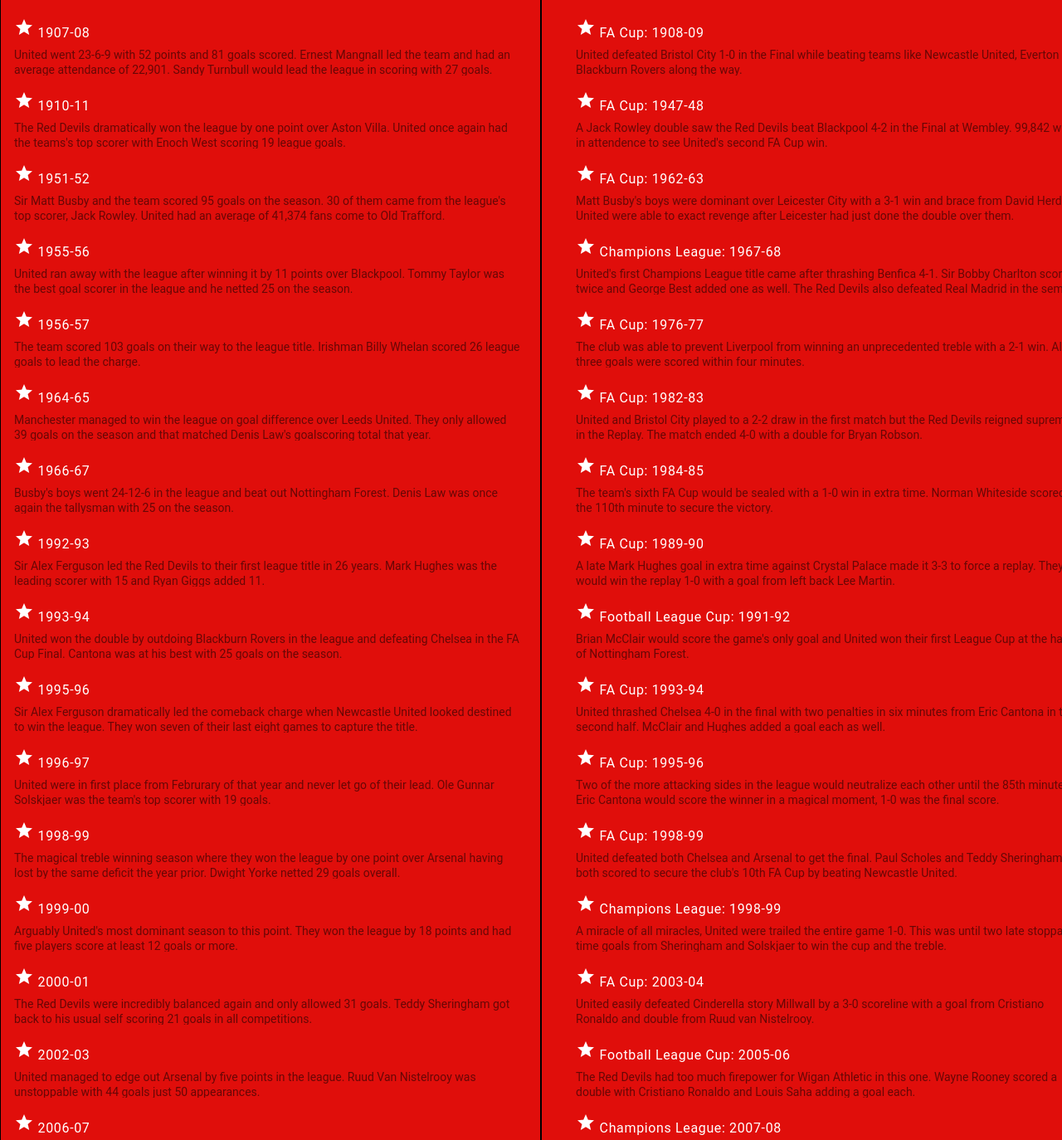
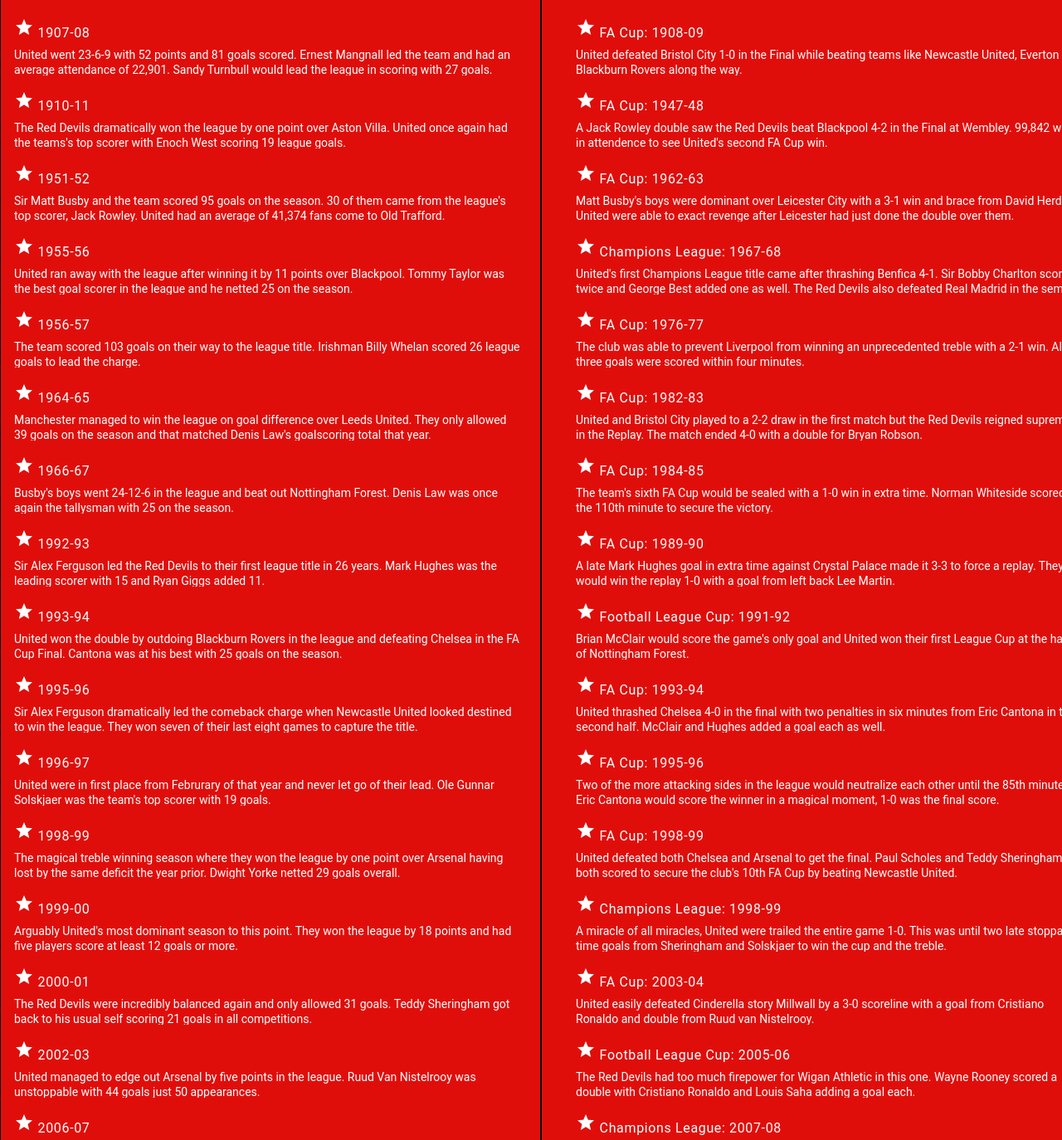
Before and after one commit to rowindatas25/Manchester, a website: page index.html in a window 1280 px wide. Shown: the part 647-2021 px from the top of the page at 83% size. Drawn offline with nearby package versions, Linux system fonts and the light colour scheme.

Commit message:
page cleaned up a bit

```diff
--- a/index.html
+++ b/index.html
@@ -64,7 +64,7 @@
     <span class="mdl-list__item-primary-content">
       <a class="mdl-list__item-secondary-action" href="#"><i class="material-icons">star</i></a>
       <span>1907-08</span>
-      <span class="mdl-list__item-text-body">
+      <span class="mdl-list__item-text-body" id="description">
        United went 23-6-9 with 52 points and 81 goals scored. Ernest Mangnall led the team and had an average attendance of 22,901. Sandy Turnbull would lead the league in scoring with 27 goals.
       </span>
     </span>
@@ -73,7 +73,7 @@
     <span class="mdl-list__item-primary-content">
       <a class="mdl-list__item-secondary-action" href="#"><i class="material-icons">star</i></a>
       <span>1910-11</span>
-      <span class="mdl-list__item-text-body">
+      <span class="mdl-list__item-text-body" id="description">
         The Red Devils dramatically won the league by one point over Aston Villa. United once again had the teams's top scorer with Enoch West scoring 19 league goals.
       </span>
     </span>
@@ -82,7 +82,7 @@
   	 <span class="mdl-list__item-primary-content">
        <a class="mdl-list__item-secondary-action" href="#"><i class="material-icons">star</i></a>
       <span>1951-52</span>
-      <span class="mdl-list__item-text-body">
+      <span class="mdl-list__item-text-body" id="description">
 			Sir Matt Busby and the team scored 95 goals on the season. 30 of them came from the league's top scorer, Jack Rowley. United had an average of 41,374 fans come to Old Trafford.
       </span>
     </span>
@@ -91,7 +91,7 @@
   	 <span class="mdl-list__item-primary-content">
        <a class="mdl-list__item-secondary-action" href="#"><i class="material-icons">star</i></a>
       <span>1955-56</span>
-      <span class="mdl-list__item-text-body">
+      <span class="mdl-list__item-text-body" id="description">
       	United ran away with the league after winning it by 11 points over Blackpool. Tommy Taylor was the best goal scorer in the league and he netted 25 on the season.
       </span>
     </span>
@@ -100,7 +100,7 @@
   	 <span class="mdl-list__item-primary-content">
        <a class="mdl-list__item-secondary-action" href="#"><i class="material-icons">star</i></a>
       <span>1956-57</span>
-      <span class="mdl-list__item-text-body">
+      <span class="mdl-list__item-text-body" id="description">
       	The team scored 103 goals on their way to the league title. Irishman Billy Whelan scored 26 league goals to lead the charge.
       </span>
     </span>
@@ -109,7 +109,7 @@
   	 <span class="mdl-list__item-primary-content">
        <a class="mdl-list__item-secondary-action" href="#"><i class="material-icons">star</i></a>
       <span>1964-65</span>
-      <span class="mdl-list__item-text-body">
+      <span class="mdl-list__item-text-body" id="description">
       	Manchester managed to win the league on goal difference over Leeds United. They only allowed 39 goals on the season and that matched Denis Law's goalscoring total that year.
       </span>
     </span>
@@ -118,7 +118,7 @@
   	 <span class="mdl-list__item-primary-content">
        <a class="mdl-list__item-secondary-action" href="#"><i class="material-icons">star</i></a>
       <span>1966-67</span>
-      <span class="mdl-list__item-text-body">
+      <span class="mdl-list__item-text-body" id="description">
       	Busby's boys went 24-12-6 in the league and beat out Nottingham Forest. Denis Law was once again the tallysman with 25 on the season.
       </span>
     </span>
@@ -127,7 +127,7 @@
   	 <span class="mdl-list__item-primary-content">
        <a class="mdl-list__item-secondary-action" href="#"><i class="material-icons">star</i></a>
       <span>1992-93</span>
-      <span class="mdl-list__item-text-body">
+      <span class="mdl-list__item-text-body" id="description">
       	Sir Alex Ferguson led the Red Devils to their first league title in 26 years. Mark Hughes was the leading scorer with 15 and Ryan Giggs added 11.
       </span>
     </span>
@@ -136,7 +136,7 @@
   	 <span class="mdl-list__item-primary-content">
        <a class="mdl-list__item-secondary-action" href="#"><i class="material-icons">star</i></a>
       <span>1993-94</span>
-      <span class="mdl-list__item-text-body">
+      <span class="mdl-list__item-text-body" id="description">
       United won the double by outdoing Blackburn Rovers in the league and defeating Chelsea in the FA Cup Final. Cantona was at his best with 25 goals on the season.
     </span>
     </span>
@@ -145,7 +145,7 @@
   	 <span class="mdl-list__item-primary-content">
        <a class="mdl-list__item-secondary-action" href="#"><i class="material-icons">star</i></a>
       <span>1995-96</span>
-      <span class="mdl-list__item-text-body">
+      <span class="mdl-list__item-text-body" id="description">
 			Sir Alex Ferguson dramatically led the comeback charge when Newcastle United looked destined to win the league. They won seven of their last eight games to capture the title.
       </span>
     </span>
@@ -154,7 +154,7 @@
   	 <span class="mdl-list__item-primary-content">
        <a class="mdl-list__item-secondary-action" href="#"><i class="material-icons">star</i></a>
       <span>1996-97</span>
-      <span class="mdl-list__item-text-body">
+      <span class="mdl-list__item-text-body" id="description">
       	United were in first place from Februrary of that year and never let go of their lead. Ole Gunnar Solskjaer was the team's top scorer with 19 goals.
       </span>
     </span>
@@ -163,7 +163,7 @@
   	 <span class="mdl-list__item-primary-content">
        <a class="mdl-list__item-secondary-action" href="#"><i class="material-icons">star</i></a>
       <span>1998-99</span>
-      <span class="mdl-list__item-text-body">
+      <span class="mdl-list__item-text-body" id="description">
       	The magical treble winning season where they won the league by one point over Arsenal having lost by the same deficit the year prior. Dwight Yorke netted 29 goals overall.
       </span>
     </span>
@@ -172,7 +172,7 @@
   	 <span class="mdl-list__item-primary-content">
        <a class="mdl-list__item-secondary-action" href="#"><i class="material-icons">star</i></a>
       <span>1999-00</span>
-      <span class="mdl-list__item-text-body">
+      <span class="mdl-list__item-text-body" id="description">
       	Arguably United's most dominant season to this point. They won the league by 18 points and had five players score at least 12 goals or more.
       </span>
     </span>
@@ -181,7 +181,7 @@
   	 <span class="mdl-list__item-primary-content">
        <a class="mdl-list__item-secondary-action" href="#"><i class="material-icons">star</i></a>
       <span>2000-01</span>
-      <span class="mdl-list__item-text-body">
+      <span class="mdl-list__item-text-body" id="description">
       	The Red Devils were incredibly balanced again and only allowed 31 goals. Teddy Sheringham got back to his usual self scoring 21 goals in all competitions.
       </span>
     </span>
@@ -190,7 +190,7 @@
   	 <span class="mdl-list__item-primary-content">
        <a class="mdl-list__item-secondary-action" href="#"><i class="material-icons">star</i></a>
       <span>2002-03</span>
-      <span class="mdl-list__item-text-body">
+      <span class="mdl-list__item-text-body" id="description">
       	United managed to edge out Arsenal by five points in the league. Ruud Van Nistelrooy was unstoppable with 44 goals just 50 appearances.
       </span>
     </span>
@@ -199,7 +199,7 @@
   	 <span class="mdl-list__item-primary-content">
        <a class="mdl-list__item-secondary-action" href="#"><i class="material-icons">star</i></a>
       <span>2006-07</span>
-      <span class="mdl-list__item-text-body">
+      <span class="mdl-list__item-text-body" id="description">
 			This was the year of Cristiano Ronaldo and Wayne Rooney. Both scored 23 goals in all competitions to lead the team to it's 16th English League Title.
       </span>
     </span>
@@ -208,7 +208,7 @@
   	 <span class="mdl-list__item-primary-content">
        <a class="mdl-list__item-secondary-action" href="#"><i class="material-icons">star</i></a>
       <span>2007-08</span>
-      <span class="mdl-list__item-text-body">
+      <span class="mdl-list__item-text-body" id="description">
       	United had an impeccable defensive record thanks to the likes of Edwin van der Sar and Rio Ferdinand. Just 22 goals were allowed and Cristiano Ronaldo also scored 42 goals overall.
       </span>
     </span>
@@ -217,7 +217,7 @@
   	 <span class="mdl-list__item-primary-content">
        <a class="mdl-list__item-secondary-action" href="#"><i class="material-icons">star</i></a>
       <span>2008-09</span>
-      <span class="mdl-list__item-text-body">
+      <span class="mdl-list__item-text-body" id="description">
       	The Red Devils edged out Liverpool to win the title. Cristiano Ronaldo, Wayne Rooney, Carlos Tevez and Dimitar Berbatov were too good.
       </span>
     </span>
@@ -226,7 +226,7 @@
   	 <span class="mdl-list__item-primary-content">
        <a class="mdl-list__item-secondary-action" href="#"><i class="material-icons">star</i></a>
       <span>2010-11</span>
-      <span class="mdl-list__item-text-body">
+      <span class="mdl-list__item-text-body" id="description">
       	Sir Alex Ferguson's men won the league by nine points over Chelsea and Manchester City. Dimitar Berbatov and Chicarito Hernandez did most of the scoring, combining for 40 league goals.
       </span>
     </span>
@@ -235,7 +235,7 @@
   	 <span class="mdl-list__item-primary-content">
        <a class="mdl-list__item-secondary-action" href="#"><i class="material-icons">star</i></a>
       <span>2012-13</span>
-      <span class="mdl-list__item-text-body">
+      <span class="mdl-list__item-text-body" id="description">
 			The year Sir Alex fleeced Arsene Wenger to purchase Robin van Persie from Arsenal. The Dutchman would score 30 goals in all competitions to seal the 20th Premier League title.
       </span>
     </span>
@@ -254,7 +254,7 @@
     <span class="mdl-list__item-primary-content">
       <a class="mdl-list__item-secondary-action" href="#"><i class="material-icons">star</i></a>
       <span>FA Cup: 1908-09</span>
-      <span class="mdl-list__item-text-body">
+      <span class="mdl-list__item-text-body" id="description">
        United defeated Bristol City 1-0 in the Final while beating teams like Newcastle United, Everton and Blackburn Rovers along the way.
       </span>
     </span>
@@ -263,7 +263,7 @@
     <span class="mdl-list__item-primary-content">
       <a class="mdl-list__item-secondary-action" href="#"><i class="material-icons">star</i></a>
       <span>FA Cup: 1947-48</span>
-      <span class="mdl-list__item-text-body">
+      <span class="mdl-list__item-text-body" id="description">
         A Jack Rowley double saw the Red Devils beat Blackpool 4-2 in the Final at Wembley. 99,842 were in attendence to see United's second FA Cup win.
       </span>
     </span>
@@ -272,7 +272,7 @@
   	 <span class="mdl-list__item-primary-content">
        <a class="mdl-list__item-secondary-action" href="#"><i class="material-icons">star</i></a>
       <span>FA Cup: 1962-63</span>
-      <span class="mdl-list__item-text-body">
+      <span class="mdl-list__item-text-body" id="description">
 			Matt Busby's boys were dominant over Leicester City with a 3-1 win and brace from David Herd. United were able to exact revenge after Leicester had just done the double over them.
       </span>
     </span>
@@ -281,7 +281,7 @@
   	 <span class="mdl-list__item-primary-content">
        <a class="mdl-list__item-secondary-action" href="#"><i class="material-icons">star</i></a>
       <span>Champions League: 1967-68</span>
-      <span class="mdl-list__item-text-body">
+      <span class="mdl-list__item-text-body" id="description">
       	United's first Champions League title came after thrashing Benfica 4-1. Sir Bobby Charlton scored twice and George Best added one as well. The Red Devils also defeated Real Madrid in the semis.
       </span>
     </span>
@@ -290,7 +290,7 @@
   	 <span class="mdl-list__item-primary-content">
        <a class="mdl-list__item-secondary-action" href="#"><i class="material-icons">star</i></a>
       <span>FA Cup: 1976-77</span>
-      <span class="mdl-list__item-text-body">
+      <span class="mdl-list__item-text-body" id="description">
       	The club was able to prevent Liverpool from winning an unprecedented treble with a 2-1 win. All three goals were scored within four minutes.
       </span>
     </span>
@@ -299,7 +299,7 @@
   	 <span class="mdl-list__item-primary-content">
        <a class="mdl-list__item-secondary-action" href="#"><i class="material-icons">star</i></a>
       <span>FA Cup: 1982-83</span>
-      <span class="mdl-list__item-text-body">
+      <span class="mdl-list__item-text-body" id="description">
       United and Bristol City played to a 2-2 draw in the first match but the Red Devils reigned supreme in the Replay. The match ended 4-0 with a double for Bryan Robson.
       </span>
     </span>
@@ -308,7 +308,7 @@
   	 <span class="mdl-list__item-primary-content">
        <a class="mdl-list__item-secondary-action" href="#"><i class="material-icons">star</i></a>
       <span>FA Cup: 1984-85</span>
-      <span class="mdl-list__item-text-body">
+      <span class="mdl-list__item-text-body" id="description">
       	The team's sixth FA Cup would be sealed with a 1-0 win in extra time. Norman Whiteside scored in the 110th minute to secure the victory.
       </span>
     </span>
@@ -317,7 +317,7 @@
   	 <span class="mdl-list__item-primary-content">
        <a class="mdl-list__item-secondary-action" href="#"><i class="material-icons">star</i></a>
       <span>FA Cup: 1989-90</span>
-      <span class="mdl-list__item-text-body">
+      <span class="mdl-list__item-text-body" id="description">
       	A late Mark Hughes goal in extra time against Crystal Palace made it 3-3 to force a replay. They would win the replay 1-0 with a goal from left back Lee Martin.
       </span>
     </span>
@@ -326,7 +326,7 @@
   	 <span class="mdl-list__item-primary-content">
        <a class="mdl-list__item-secondary-action" href="#"><i class="material-icons">star</i></a>
       <span>Football League Cup: 1991-92</span>
-      <span class="mdl-list__item-text-body">
+      <span class="mdl-list__item-text-body" id="description">
      Brian McClair would score the game's only goal and United won their first League Cup at the hands of Nottingham Forest.
     </span>
     </span>
@@ -335,7 +335,7 @@
   	 <span class="mdl-list__item-primary-content">
        <a class="mdl-list__item-secondary-action" href="#"><i class="material-icons">star</i></a>
       <span>FA Cup: 1993-94</span>
-      <span class="mdl-list__item-text-body">
+      <span class="mdl-list__item-text-body" id="description">
 			United thrashed Chelsea 4-0 in the final with two penalties in six minutes from Eric Cantona in the second half. McClair and Hughes added a goal each as well.
       </span>
     </span>
@@ -344,7 +344,7 @@
   	 <span class="mdl-list__item-primary-content">
        <a class="mdl-list__item-secondary-action" href="#"><i class="material-icons">star</i></a>
       <span>FA Cup: 1995-96</span>
-      <span class="mdl-list__item-text-body">
+      <span class="mdl-list__item-text-body" id="description">
       Two of the more attacking sides in the league would neutralize each other until the 85th minute. Eric Cantona would score the winner in a magical moment, 1-0 was the final score.
       </span>
     </span>
@@ -353,7 +353,7 @@
   	 <span class="mdl-list__item-primary-content">
        <a class="mdl-list__item-secondary-action" href="#"><i class="material-icons">star</i></a>
       <span>FA Cup: 1998-99</span>
-      <span class="mdl-list__item-text-body">
+      <span class="mdl-list__item-text-body" id="description">
       	United defeated both Chelsea and Arsenal to get the final. Paul Scholes and Teddy Sheringham both scored to secure the club's 10th FA Cup by beating Newcastle United.
       </span>
     </span>
@@ -362,7 +362,7 @@
   	 <span class="mdl-list__item-primary-content">
        <a class="mdl-list__item-secondary-action" href="#"><i class="material-icons">star</i></a>
       <span>Champions League: 1998-99</span>
-      <span class="mdl-list__item-text-body">
+      <span class="mdl-list__item-text-body" id="description">
       	A miracle of all miracles, United were trailed the entire game 1-0. This was until two late stoppage time goals from Sheringham and Solskjaer to win the cup and the treble.
       </span>
     </span>
@@ -371,7 +371,7 @@
   	 <span class="mdl-list__item-primary-content">
        <a class="mdl-list__item-secondary-action" href="#"><i class="material-icons">star</i></a>
       <span>FA Cup: 2003-04</span>
-      <span class="mdl-list__item-text-body">
+      <span class="mdl-list__item-text-body" id="description">
       	United easily defeated Cinderella story Millwall by a 3-0 scoreline with a goal from Cristiano Ronaldo and double from Ruud van Nistelrooy.
       </span>
     </span>
@@ -380,7 +380,7 @@
   	 <span class="mdl-list__item-primary-content">
        <a class="mdl-list__item-secondary-action" href="#"><i class="material-icons">star</i></a>
       <span>Football League Cup: 2005-06</span>
-      <span class="mdl-list__item-text-body">
+      <span class="mdl-list__item-text-body" id="description">
       	The Red Devils had too much firepower for Wigan Athletic in this one. Wayne Rooney scored a double with Cristiano Ronaldo and Louis Saha adding a goal each.
       </span>
     </span>
@@ -389,7 +389,7 @@
   	 <span class="mdl-list__item-primary-content">
        <a class="mdl-list__item-secondary-action" href="#"><i class="material-icons">star</i></a>
       <span>Champions League: 2007-08</span>
-      <span class="mdl-list__item-text-body">
+      <span class="mdl-list__item-text-body" id="description">
 			This was a dramatic match between United and Chelsea that saw both sides fight to penalties. John Terry slipped and his shot hit the post to win the game. Edwin van der Sar was brilliant.
       </span>
     </span>
@@ -398,7 +398,7 @@
   	 <span class="mdl-list__item-primary-content">
        <a class="mdl-list__item-secondary-action" href="#"><i class="material-icons">star</i></a>
       <span>Football League Cup: 2008-09</span>
-      <span class="mdl-list__item-text-body">
+      <span class="mdl-list__item-text-body" id="description">
       	A 0-0 match then went to penalties but wasn't even close in the end. The Red Devils would win the shootout and cup, 4-1 over Tottenham Hotspur.
       </span>
     </span>
@@ -407,7 +407,7 @@
   	 <span class="mdl-list__item-primary-content">
        <a class="mdl-list__item-secondary-action" href="#"><i class="material-icons">star</i></a>
       <span>Football League Cup: 2009-10</span>
-      <span class="mdl-list__item-text-body">
+      <span class="mdl-list__item-text-body" id="description">
       	After Aston Villa took an early lead, it would be Michael Owen and Wayne Rooney who saved the day for Manchester United. Final score was 2-1.
       </span>
     </span>
@@ -416,7 +416,7 @@
   	 <span class="mdl-list__item-primary-content">
        <a class="mdl-list__item-secondary-action" href="#"><i class="material-icons">star</i></a>
       <span>FA Cup: 2015-16</span>
-      <span class="mdl-list__item-text-body">
+      <span class="mdl-list__item-text-body" id="description">
       	Alan Pardew's dancing celebration caught everyone's eye after Crystal Palace scored to take the lead. Yet it was Jesse Lingard's strike that stole the show and won it for United in extra time.
       </span>
     </span>
@@ -425,7 +425,7 @@
   	 <span class="mdl-list__item-primary-content">
        <a class="mdl-list__item-secondary-action" href="#"><i class="material-icons">star</i></a>
       <span>Football League Cup: 2016-17</span>
-      <span class="mdl-list__item-text-body">
+      <span class="mdl-list__item-text-body" id="description">
 			Zlatan won the cup for United thanks to a double. After giving up a two goal lead, Zlatan bailed out the Red Devils with an 87th minute goal.
       </span>
     </span>
@@ -435,7 +435,9 @@
 			</section>
 			</div>
 		</div>
-	<div id="record"><h2>Records</h2>
+		<div class="container2">
+	<div class="records" id="record">
+		<div id="goal"><h2>Records</h2></div>
 	<a name="Records"></a>
 		<table class="mdl-data-table mdl-js-data-table">
   <thead>
@@ -510,6 +512,8 @@
   </tbody>
 </table>
 </div>
+
+
 <div class="goals">
 	<div id="goal"><h2>Most Goals Scored</h2></div>
 		<table class="mdl-data-table mdl-js-data-table">
@@ -585,7 +589,7 @@
   </tbody>
 </table>
 </div>
-			</div>
+
 
 			<div class="best">
 				<div id="big"><h2>Biggest Wins</h2></div>
@@ -628,6 +632,7 @@
 </table>
 
 			</div>
+			</div>
 
 			<div class="moments">
 				<a name="Moments"></a>
--- a/style.css
+++ b/style.css
@@ -85,7 +85,13 @@
     text-align: center;
 }*/
 
-div.goals, div.best, div#record {
+div.container2 {
+    background-color: black;
+    height: 100%;
+}
+
+
+div.goals, div.best {
     background-color: black;
     margin-bottom: 20px;
 }
@@ -156,7 +162,6 @@
 div.records {
     display: flex;
     background-color: #000000;
-    min-height: 700px;
     border: 1px solid black;
     justify-content: space-between;
     flex-direction: column;
@@ -297,8 +302,12 @@
     background-color: blue;
     height: 100%;
     width: 100%;
-    opacity: .75;
+    opacity: .9;
     padding: 5px;
+}
+
+div#plays {
+    color: black;
 }
 
 div.frame {
@@ -348,7 +357,11 @@
 span.mdl-list__item-text-body {
     margin-top: 7px;
     margin-right: 7px;
-    color: #fff;
+
+}
+
+span#description{
+    color: white;
 }
 
 h2.stars {
--- a/sw.js
+++ b/sw.js
@@ -1,7 +1,7 @@
 
 
-var STATIC_CACHE = 'static-v217';
-var DYNAMIC_CACHE = 'dynamic-v196';
+var STATIC_CACHE = 'static-v232';
+var DYNAMIC_CACHE = 'dynamic-v211';
 
 
 
```
